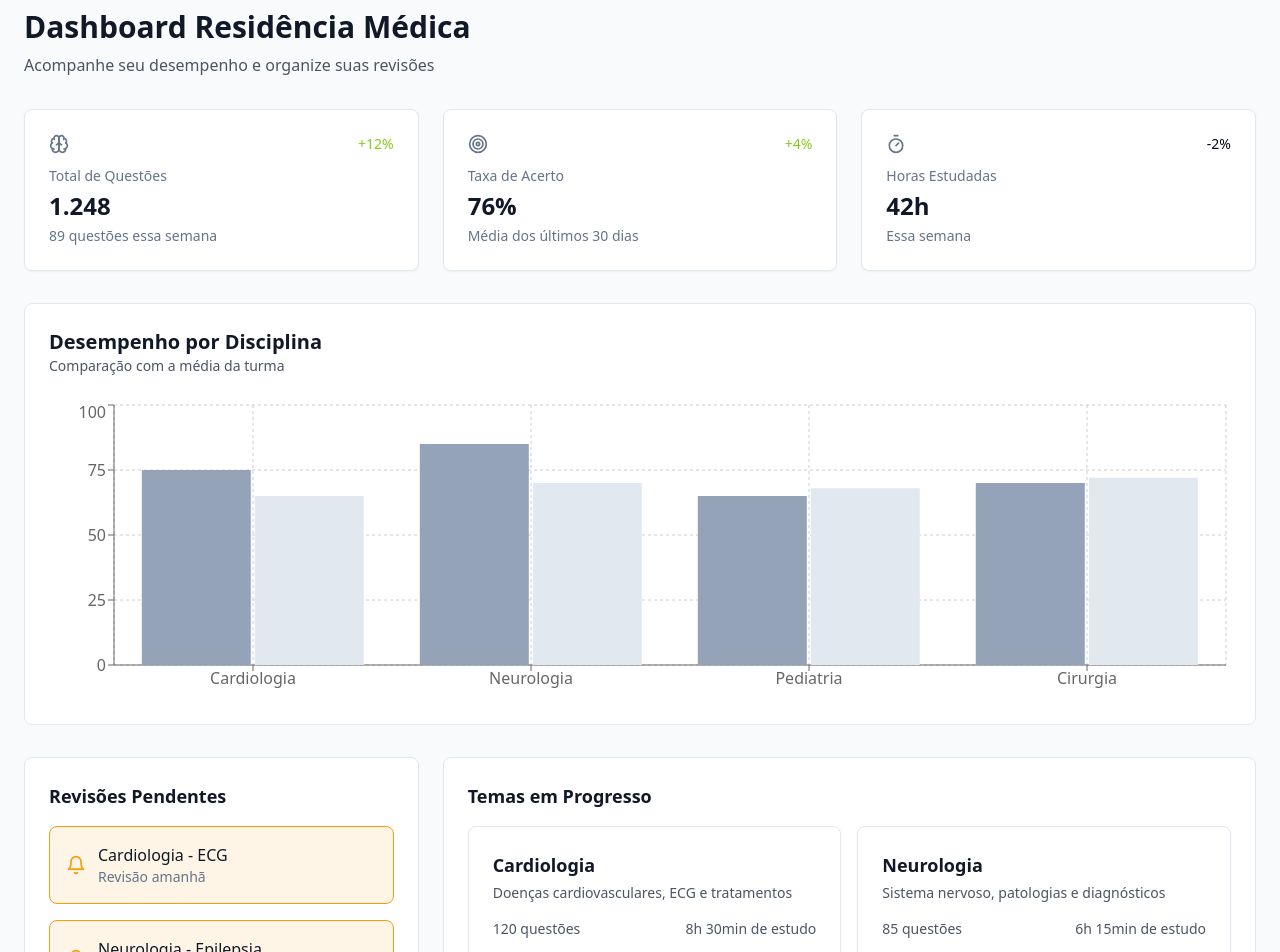
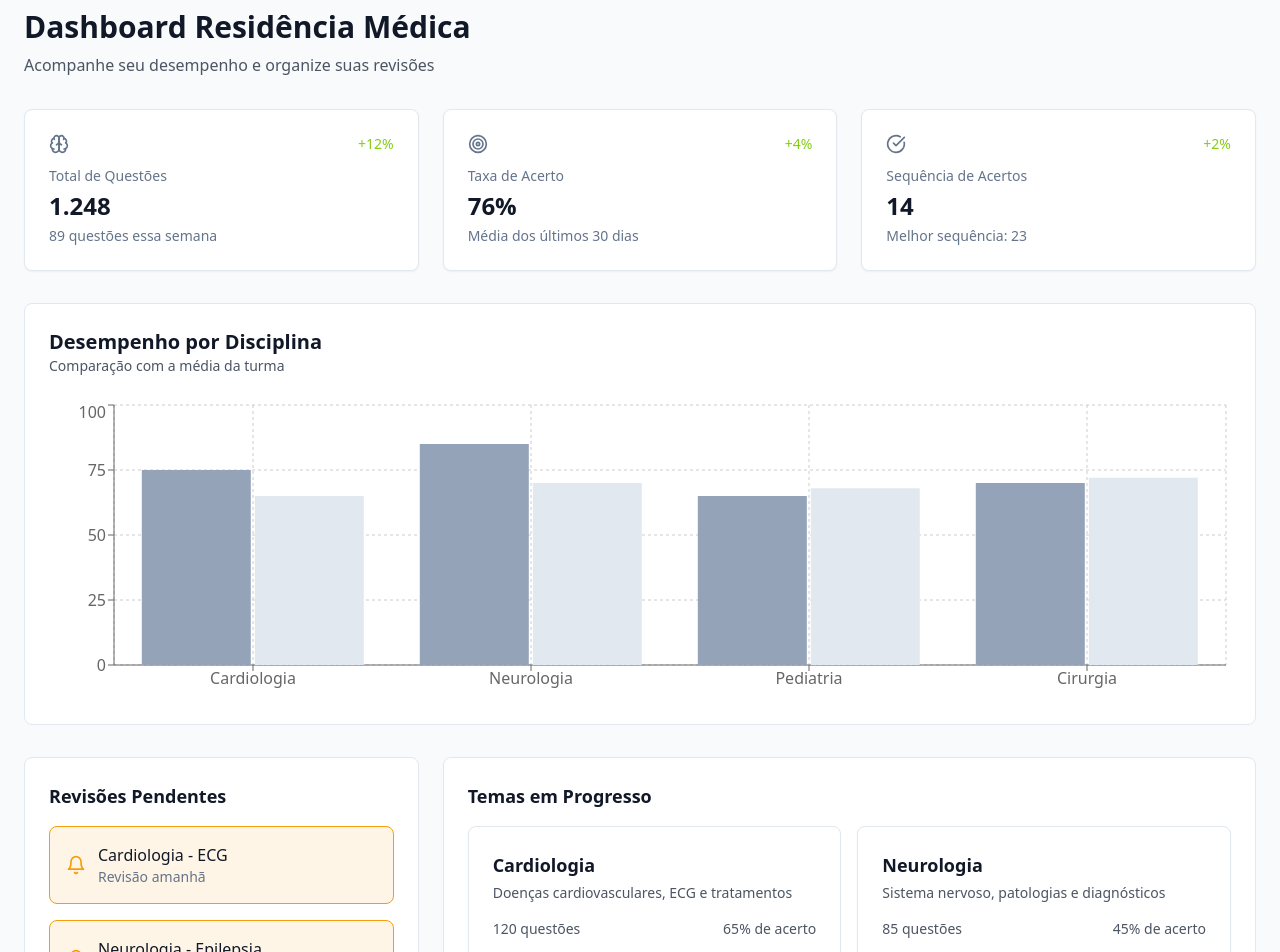
Before and after one commit to joaovicgonzaga/estudio-mentor, a React (Vite) app: page / in a window 1280 px wide. Shown: the part 120-1072 px from the top of the page. Built offline with nearby package versions, Linux system fonts and the light colour scheme.

Commit message:
Remove study time data
This commit removes the display and tracking of study time from the platform.  The platform will now focus solely on question performance and progress tracking.

```diff
--- a/src/pages/Index.tsx
+++ b/src/pages/Index.tsx
@@ -11,7 +11,7 @@ import {
   Tooltip,
   ResponsiveContainer,
 } from "recharts";
-import { Brain, Timer, Target } from "lucide-react";
+import { Brain, Target, CheckCircle } from "lucide-react";
 
 const performanceData = [
   { subject: "Cardiologia", você: 75, média: 65 },
@@ -33,7 +33,7 @@ const themes = [
     description: "Doenças cardiovasculares, ECG e tratamentos",
     progress: 65,
     questionsCount: 120,
-    timeSpent: "8h 30min",
+    correctAnswers: 78,
   },
   {
     id: 2,
@@ -41,7 +41,7 @@ const themes = [
     description: "Sistema nervoso, patologias e diagnósticos",
     progress: 45,
     questionsCount: 85,
-    timeSpent: "6h 15min",
+    correctAnswers: 38,
   },
   {
     id: 3,
@@ -49,7 +49,7 @@ const themes = [
     description: "Desenvolvimento infantil e doenças pediátricas",
     progress: 30,
     questionsCount: 150,
-    timeSpent: "4h 45min",
+    correctAnswers: 45,
   },
   {
     id: 4,
@@ -57,7 +57,7 @@ const themes = [
     description: "Técnicas cirúrgicas e cuidados pré/pós-operatórios",
     progress: 25,
     questionsCount: 95,
-    timeSpent: "3h 20min",
+    correctAnswers: 24,
   },
 ];
 
@@ -66,14 +66,16 @@ const ThemeCard = ({
   description,
   progress,
   questionsCount,
-  timeSpent,
+  correctAnswers,
 }: {
   title: string;
   description: string;
   progress: number;
   questionsCount: number;
-  timeSpent: string;
+  correctAnswers: number;
 }) => {
+  const accuracy = Math.round((correctAnswers / questionsCount) * 100) || 0;
+
   return (
     <div className="group relative rounded-lg border bg-white p-6 shadow-sm transition-all duration-300 hover:shadow-md">
       <div className="space-y-4">
@@ -83,7 +85,7 @@ const ThemeCard = ({
         </div>
         <div className="flex items-center justify-between text-sm text-gray-600">
           <span>{questionsCount} questões</span>
-          <span>{timeSpent} de estudo</span>
+          <span>{accuracy}% de acerto</span>
         </div>
         <div className="space-y-2">
           <div className="flex items-center justify-between">
@@ -138,11 +140,11 @@ const Index = () => {
             trend={{ value: 4, isPositive: true }}
           />
           <StatCard
-            title="Horas Estudadas"
-            value="42h"
-            description="Essa semana"
-            icon={Timer}
-            trend={{ value: 2, isPositive: false }}
+            title="Sequência de Acertos"
+            value="14"
+            description="Melhor sequência: 23"
+            icon={CheckCircle}
+            trend={{ value: 2, isPositive: true }}
           />
         </div>
 
@@ -196,7 +198,7 @@ const Index = () => {
                     description={theme.description}
                     progress={theme.progress}
                     questionsCount={theme.questionsCount}
-                    timeSpent={theme.timeSpent}
+                    correctAnswers={theme.correctAnswers}
                   />
                 ))}
               </div>
@@ -222,7 +224,7 @@ const Index = () => {
                 description={theme.description}
                 progress={theme.progress}
                 questionsCount={theme.questionsCount}
-                timeSpent={theme.timeSpent}
+                correctAnswers={theme.correctAnswers}
               />
             ))}
           </div>
```
